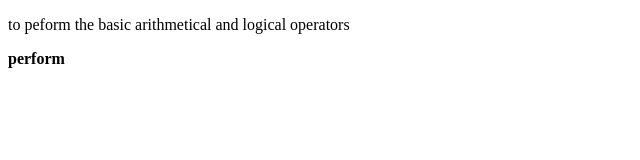
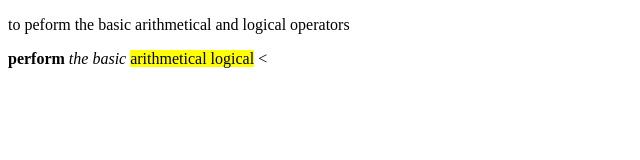
Before and after one commit to iamneo-production/eccdeaadecfadaeccdfffebaeceaec, a website: page public/index.html in a window 1280 px wide. Shown: the whole page, without its empty margins (0-640 px from the left). Drawn offline with Linux system fonts and the light colour scheme.

Commit message:
Backup Commit

```diff
--- a/public/index.html
+++ b/public/index.html
@@ -6,6 +6,8 @@
 <body>
 <p>to peform the basic arithmetical and logical operators</p>
 <b>perform</b>
-<i></i>
+<i>the basic</i>
+<mark>arithmetical logical</mark>
+<
 </body>
 </html>
```
